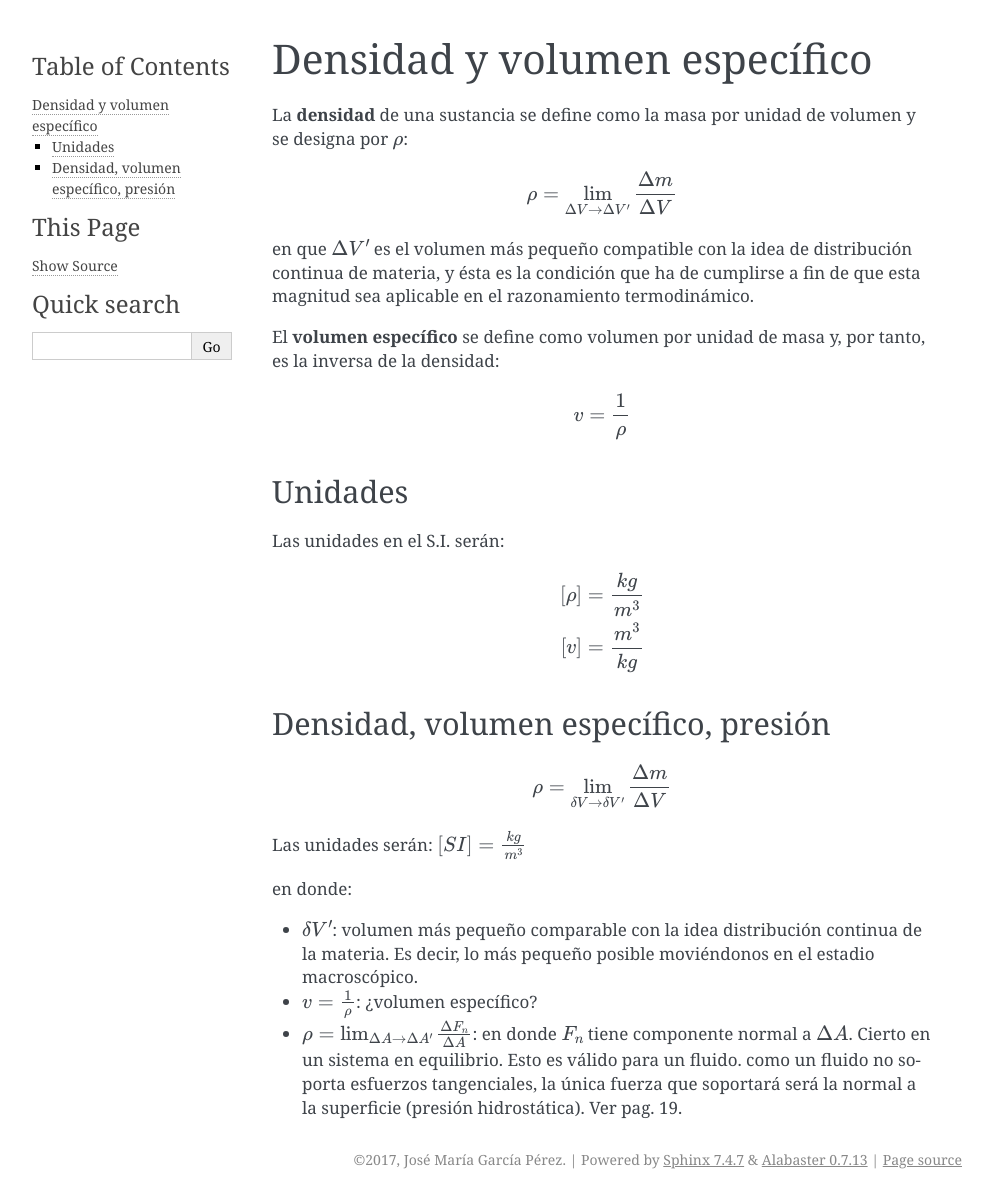
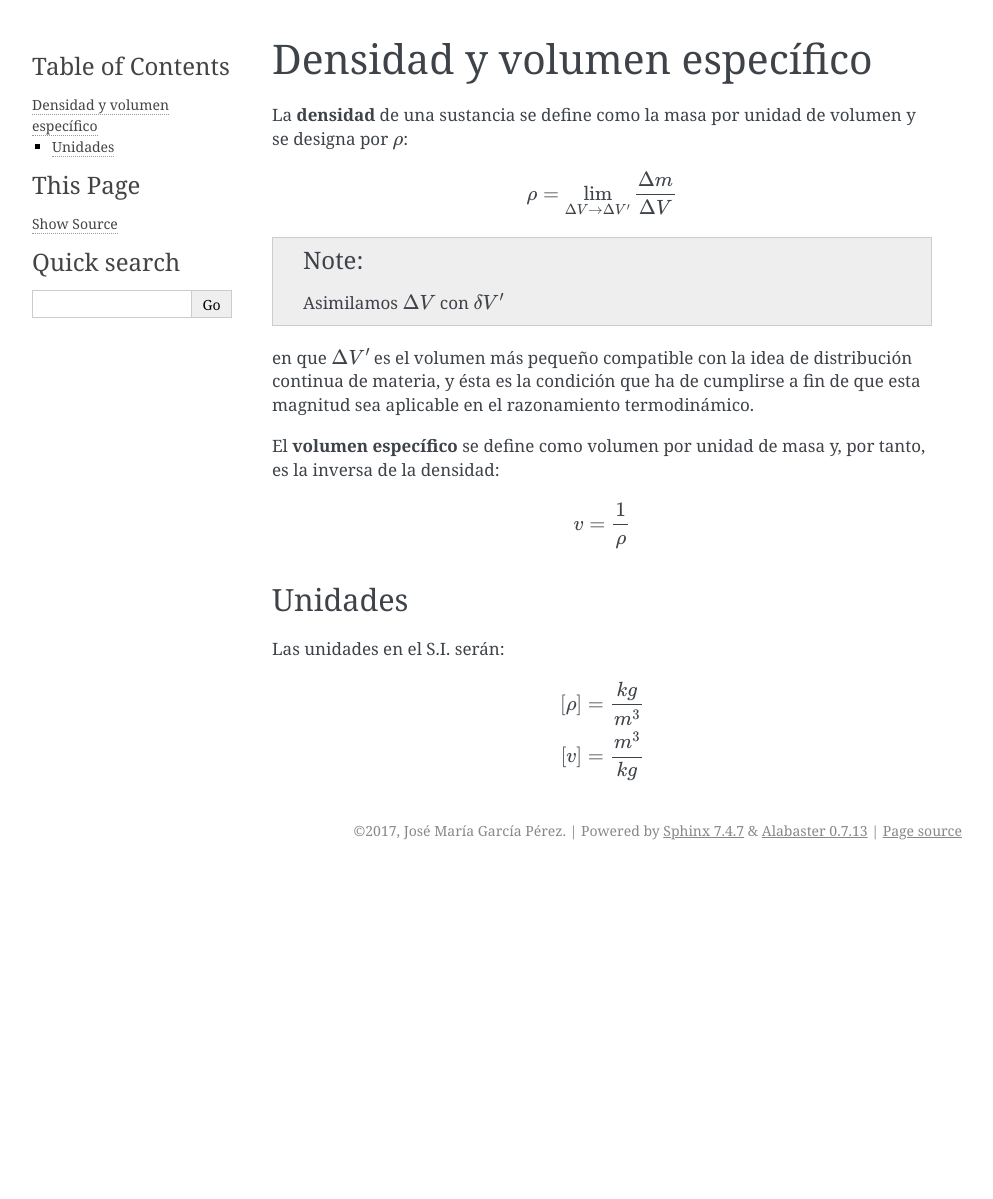
Before and after one commit to mantielero/termodinamica, a Sphinx documentation site: the page built from source/introduccion_densidad.rst, in a window 1280 px wide. Shown: the whole page, without its empty margins (148-1141 px from the left). Built offline with Sphinx 7.4.7, drawn with Linux system fonts in a browser that asks for light colours; pages that are not in the unit, such as notebooks, are missing from menus; after the commit the page ends 900 px from its top, so only the background shows below that.

Commit message:
Update introduccion_densidad.rst

```diff
--- a/source/introduccion_densidad.rst
+++ b/source/introduccion_densidad.rst
@@ -8,6 +8,10 @@ por :math:`\rho`:
 .. math::
 
    \rho = \lim_{\Delta V \rightarrow \Delta V'} \frac{\Delta m}{\Delta V}
+
+.. note::
+
+   Asimilamos :math:`\Delta V` con :math:`\delta V'`
 
 en que :math:`\Delta V'` es el volumen más pequeño compatible con la idea de distribución continua de materia, y ésta es la condición que ha de cumplirse a fin de que esta magnitud sea aplicable en el razonamiento termodinámico.
 
@@ -26,21 +30,3 @@ Las unidades en el S.I. serán:
 
    [\rho] = \frac{kg}{m^3} \\
    [v] = \frac{m^3}{kg}
-
-
-
-
-Densidad, volumen específico, presión
--------------------------------------
-
-.. math::
-
-   \rho = \lim_{\delta V \rightarrow \delta V'} \frac{\Delta m}{\Delta V}
-
-Las unidades serán: :math:`[SI]=\frac{kg}{m^3}`
-
-en donde:
-
-- :math:`\delta V'`: volumen más pequeño comparable con la idea distribución continua de la materia. Es decir, lo más pequeño posible moviéndonos en el estadio macroscópico.
-- :math:`v = \frac{1}{\rho}`: ¿volumen específico?
-- :math:`\rho = \lim_{\Delta A \rightarrow \Delta A'} \frac{\Delta F_n}{\Delta A}`: en donde :math:`F_n` tiene componente normal a :math:`\Delta A`. Cierto en un sistema en equilibrio. Esto es válido para un fluido. como un fluido no soporta esfuerzos tangenciales, la única fuerza que soportará será la normal a la superficie (presión hidrostática). Ver pag. 19.
```
